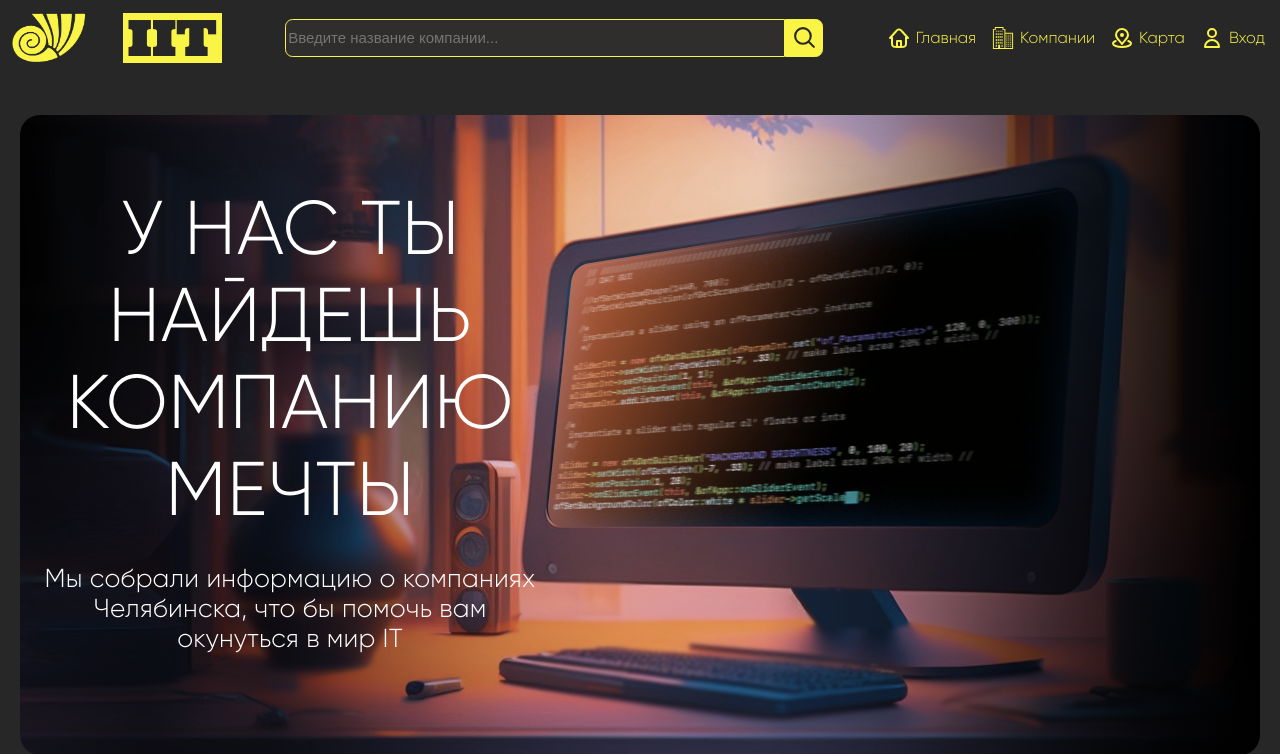
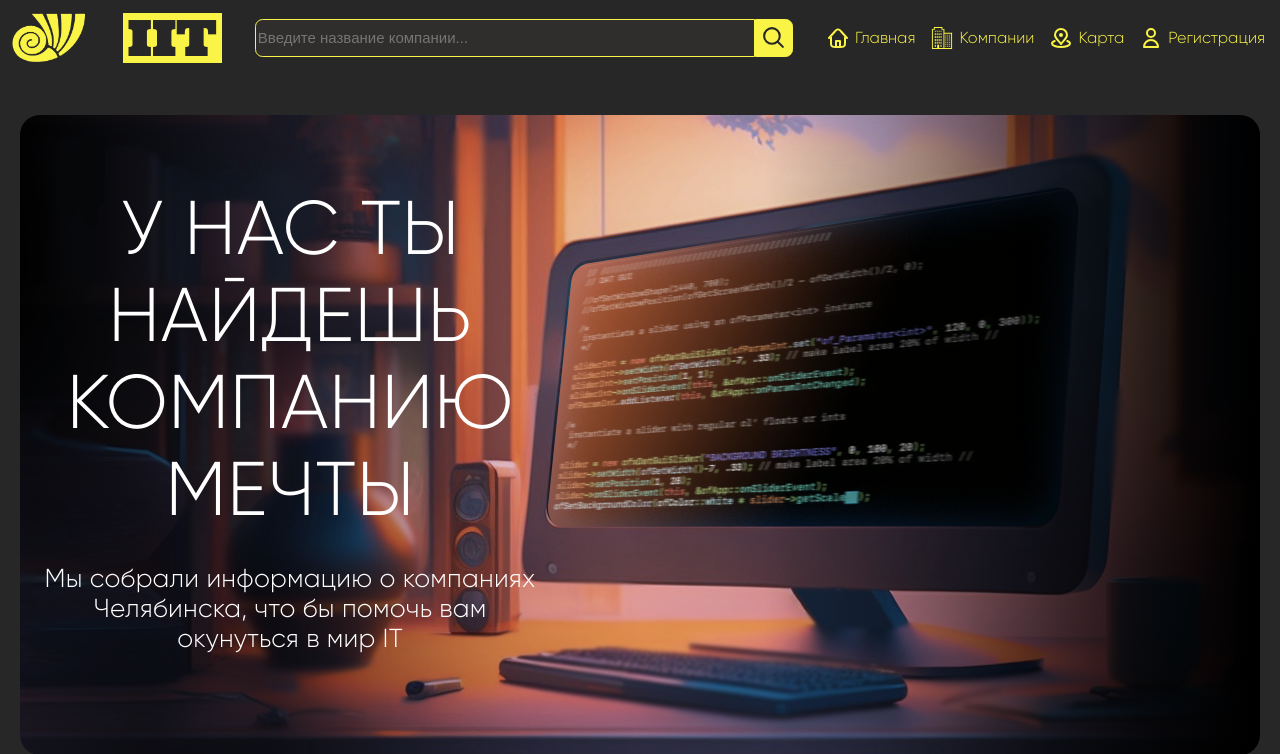
Before and after one commit to BorisVasilevv/web-chel-work, a Django app: page / in a window 1280 px wide. Shown: the top 754 px of the page. Run offline with Django 4.2, Linux system fonts and the light colour scheme; data comes from the database, SQL or seed files in the repository; data that the repository does not hold is empty; parts of the project's set-up code (start-up, migrations or seed data) failed here and were passed over; some libraries are stand-ins or nearby versions.

Commit message:
code rewiev and map page change

```diff
--- a/itcompanysite/accounts/urls.py
+++ b/itcompanysite/accounts/urls.py
@@ -14,13 +14,11 @@ urlpatterns = [
         TemplateView.as_view(template_name='accounts/invalid_verify.html'),
         name='invalid_verify'
     ),
-
     path(
         'confirm_email/',
         TemplateView.as_view(template_name='accounts/confirm_email.html'),
         name='confirm_email'
     ),
-
     path(
         'verify_email/<uidb64>/<token>/',
         EmailView.as_view(),
--- a/itcompanysite/accounts/views.py
+++ b/itcompanysite/accounts/views.py
@@ -22,13 +22,8 @@ def registration(request):
         user_reg_form = MyUserCreationForm(request.POST)
         if user_reg_form.is_valid():
             new_user = user_reg_form.save()
-            #Проверки
-            # new_user.set_password(user_form.cleaned_data['password'])
-
             send_email_for_verify(request, new_user)
             return redirect('/accounts/confirm_email/')
-            # login(request, new_user)
-            # return redirect('/accounts/profile/')
         context = {'user_form': user_reg_form}
         return render(request, 'accounts/registration.html', context)
     else:
--- a/itcompanysite/companies/models.py
+++ b/itcompanysite/companies/models.py
@@ -2,8 +2,6 @@ from django.db import models
 from .namehelper import CompanyName
 from django.contrib.auth import get_user_model
 
-
-# Create your models here.
 
 User = get_user_model()
 
--- a/itcompanysite/main/templates/main/layout.html
+++ b/itcompanysite/main/templates/main/layout.html
@@ -52,8 +52,8 @@
             </div>
         {% else %}
             <div class="navigation-elem">
-                <a class="navigation-elem-link" href="{%url 'login'%}">
-                    <img class="navigation-elem-icon" src="{% static 'main/icons/user.svg'%}">Вход
+                <a class="navigation-elem-link" href="{%url 'registration'%}">
+                    <img class="navigation-elem-icon" src="{% static 'main/icons/user.svg'%}">Регистрация
                 </a>
             </div>
         {% endif %}
```
Also changed, not shown: itcompanysite/main/templates/main/map.html (+8 -10 lines), itcompanysite/companies/urls.py (line endings or trailing spaces).
